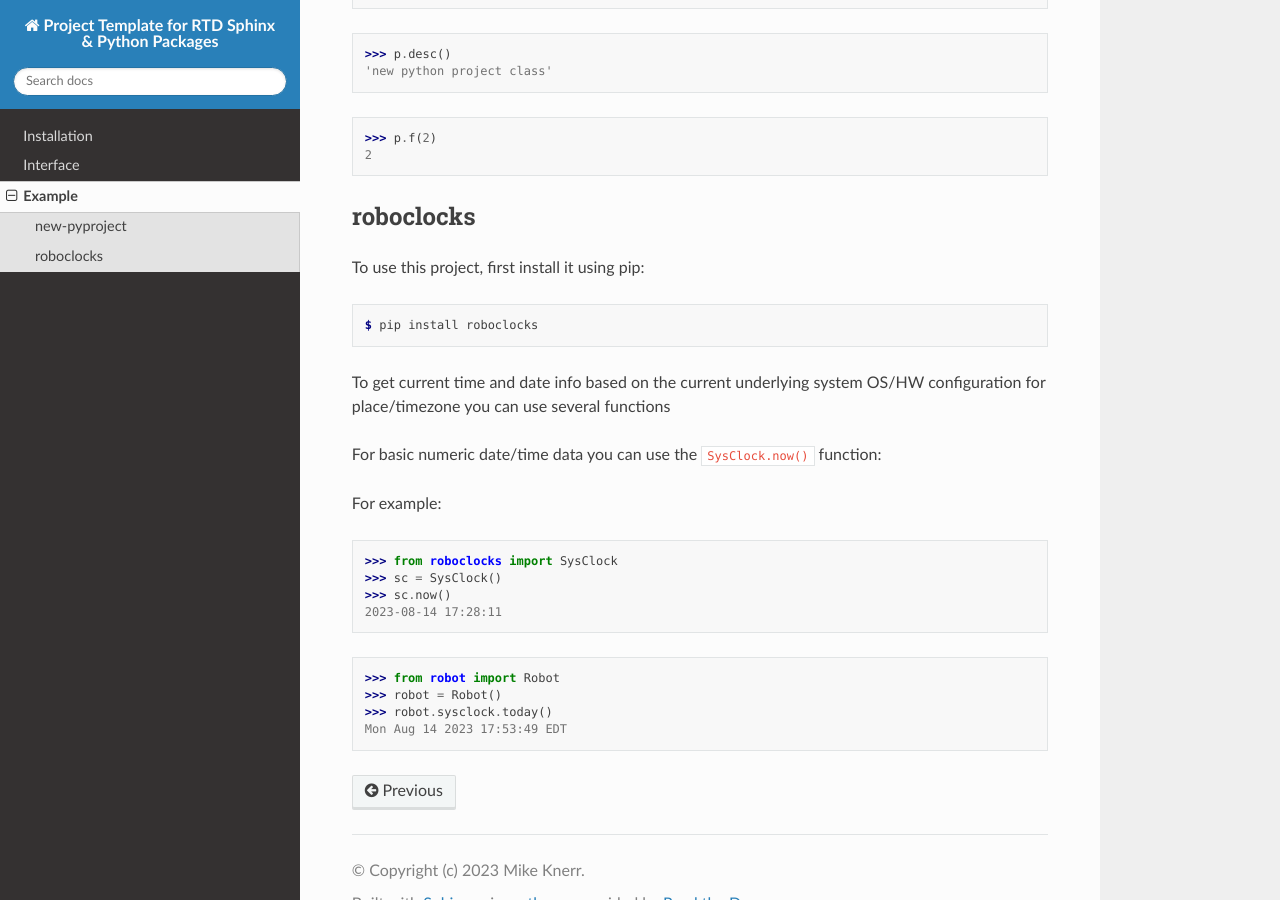
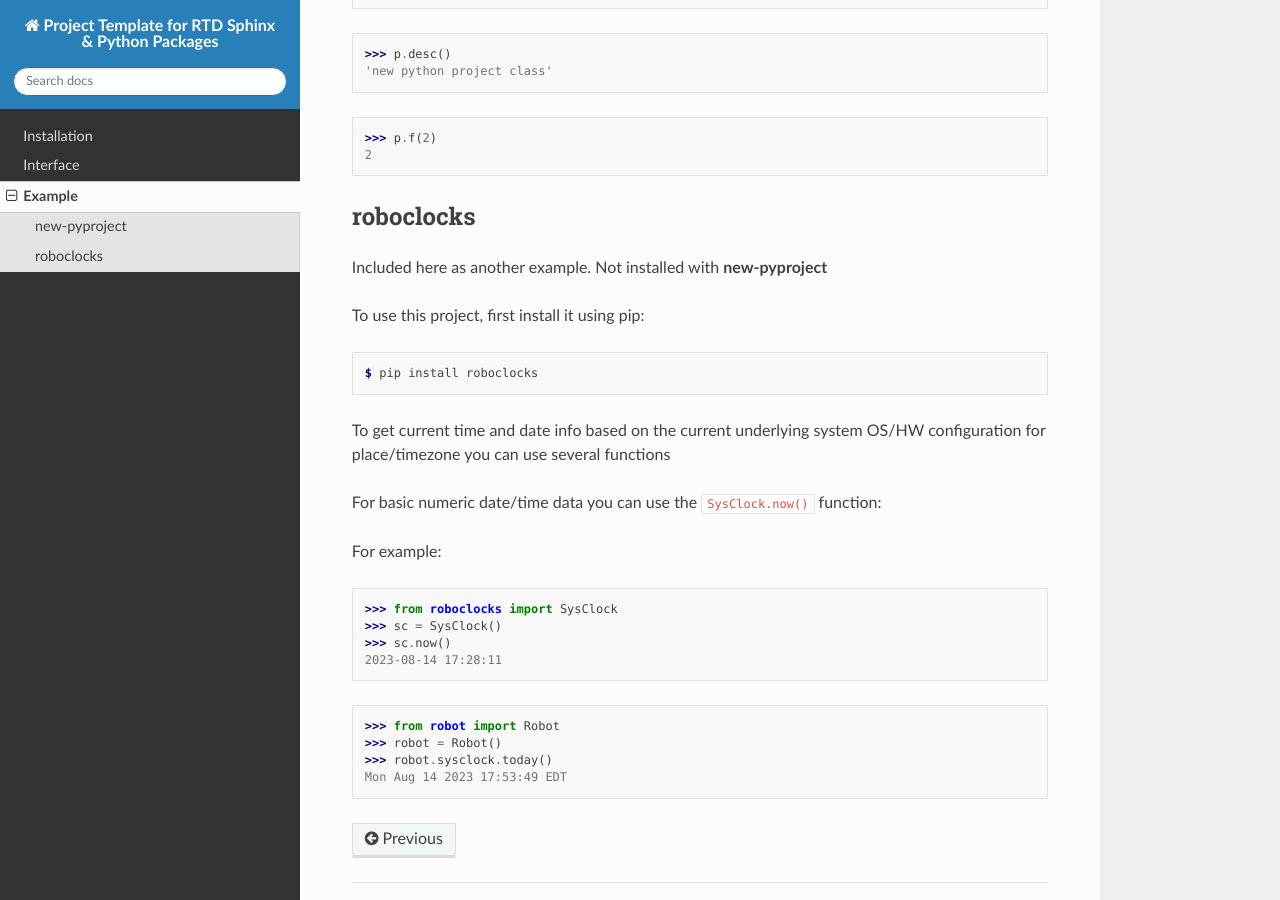
Before and after one commit to mkner/robo-pid, a Sphinx documentation site: the page built from docs/examples.rst, in a window 1280 px wide and 900 px high, scrolled down 713 px. Built offline with Sphinx 7.4.7 and the Read the Docs theme 2.0.0, drawn with Linux system fonts in a browser that asks for light colours.

Commit message:
Update examples.rst

```diff
--- a/docs/examples.rst
+++ b/docs/examples.rst
@@ -36,6 +36,8 @@ Or just:
 roboclocks
 **********
 
+Included here as another example. Not installed with **new-pyproject**
+
 To use this project, first install it using pip:
 
 .. code-block:: console
```
